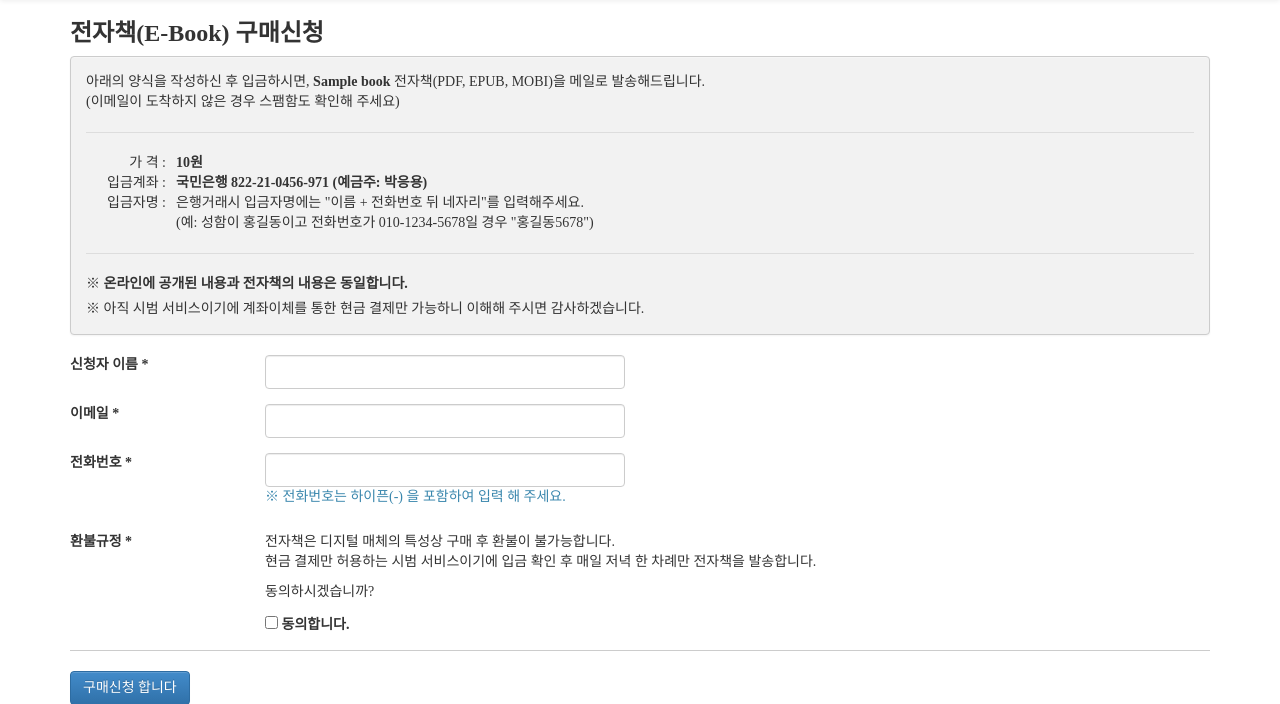
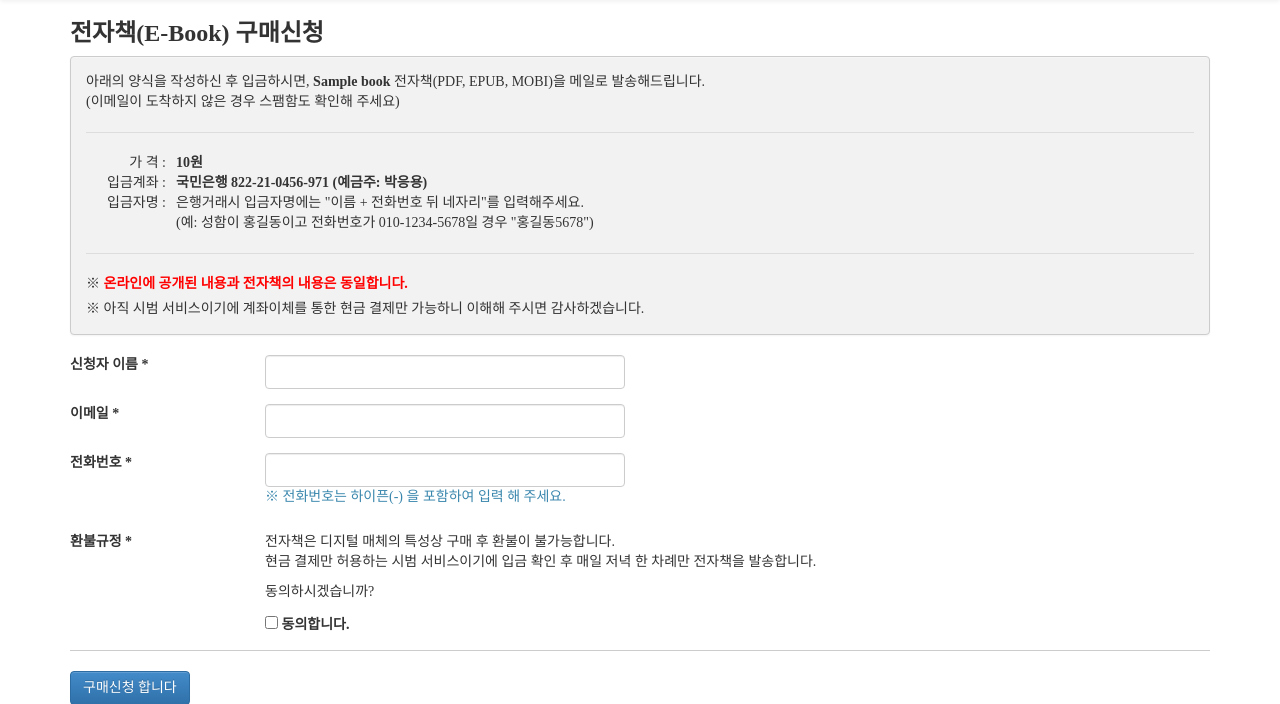
Before and after one commit to bbogle/wikidocs, a Django app: template book/templates/book/buy.html in a window 1280 px wide. Shown: the part 51-755 px from the top of the page. Run offline with Django 3.2, Linux system fonts and the light colour scheme; the template is opened without the code that fills it: most values are stand-ins (such as "Sample title", 1, 10 or a date in 2020).

Commit message:
buy text

```diff
--- a/book/templates/book/buy.html
+++ b/book/templates/book/buy.html
@@ -38,7 +38,7 @@
         <dd>(예: 성함이 홍길동이고 전화번호가 010-1234-5678일 경우 "홍길동5678")</dd>
     </dl>
     <hr style="border-top-color:#ddd;"/>
-    <p>※ <strong>온라인에 공개된 내용과 전자책의 내용은 동일합니다.</strong></p>
+    <p>※ <strong style="color:red;">온라인에 공개된 내용과 전자책의 내용은 동일합니다.</strong></p>
     <p>※ 아직 시범 서비스이기에 계좌이체를 통한 현금 결제만 가능하니 이해해 주시면 감사하겠습니다.</p>
 </div>
 
```
